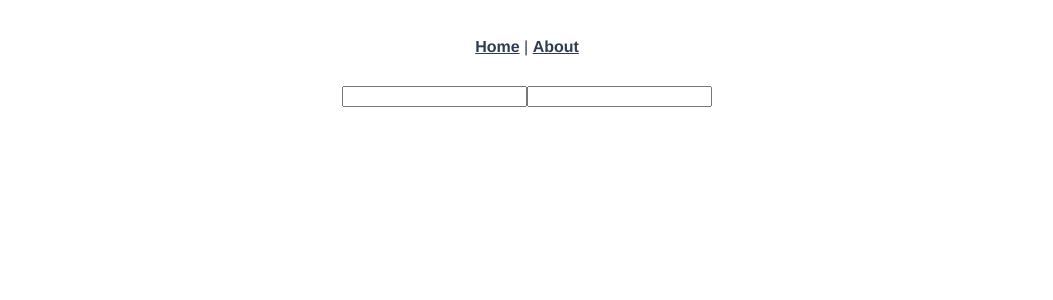
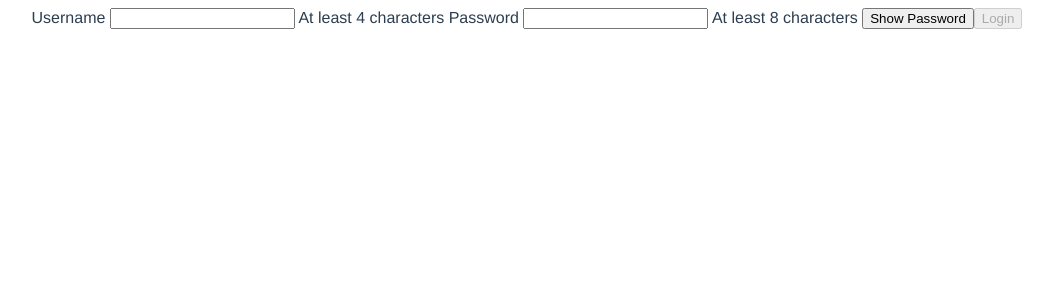
Before and after one commit to CWRU-KHAN/your-manager, a Vue app: page /login in a window 1280 px wide. Shown: the top 300 px of the page, without its empty margins (113-1166 px from the left). Built offline with nearby package versions, Linux system fonts and the light colour scheme.

Commit message:
login page skeleton

```diff
--- a/src/App.vue
+++ b/src/App.vue
@@ -1,9 +1,5 @@
 <template>
   <div id="app">
-    <div id="nav">
-      <router-link to="/">Home</router-link> |
-      <router-link to="/about">About</router-link>
-    </div>
     <router-view/>
   </div>
 </template>
--- a/src/views/Home.vue
+++ b/src/views/Home.vue
@@ -1,7 +1,7 @@
 <template>
   <div>
     <h1>Welcome to Your Manager</h1>
-    <router-link to='login'>Login</router-link>
+    <router-link to='login'>Login</router-link> |
     <router-link to='signup'>Register</router-link>
 
   </div>
--- a/src/views/Login.vue
+++ b/src/views/Login.vue
@@ -1,23 +1,34 @@
 <template>
   <div>
+    <form>
+      <label for="username"> Username
         <input
+          id='username'
           type="text"
           v-model="username"
-      label="Username"
-      counter
-      :rules="rules" />
+          autocomplete="username" /> {{ username.length > 3 ? '' : 'At least 4 characters' }}
+      </label>
+
+      <label for="password"> Password
         <input
+          id="password"
           name="password"
-      :append-icon="show1 ? 'visibility_off' : 'visibility'"
           v-model="password"
-      label="Password"
-      :rules="rules"
-      hint="Must Be At Least 8 Characters"
-      :type="show1 ? 'text' : 'password'"
-      counter
-      @click:append="show1 = !show1" />
-      <!-- <button @click='submit' :disabled="!valid" id="btn">Login</button>     -->
-      <p> {{ username }} </p>
+          autocomplete="current-password"
+          :type="show1 ? 'text' : 'password'" /> {{ password.length > 7 ? '' : 'At least 8 characters' }}
+      </label>
+      <button
+        @click="show1 = !show1"
+        type="button">
+          {{ !show1 ? "Show Password" : "Hide Password" }}
+        </button>
+      <button
+        @click='submit'
+        :disabled="!valid"
+        type="button">
+          Login
+      </button>
+    </form>
 
   </div>
 </template>
@@ -30,12 +41,29 @@ export default {
     return {
       username: '',
       password: '',
-      valid: true,
-      show1: false,
-      rules: [
-        data => !!data || 'Required.',
-        data => data.length < 8 ? 'Too few characters.' : true
-      ]
+      show1: false
+    }
+  },
+
+  computed: {
+    valid() {
+      return this.password.length > 7 && this.username.length > 3
+    }
+  },
+
+  methods: {
+    submit() {
+      if (this.valid) {
+        const credentials = {
+          userName: this.username,
+          password: this.password
+        }
+
+        this.$store.dispatch('authUser', credentials)
+          .then(() => {
+            this.$store.state.userToken ? this.$router.push({ name: 'dashboard' }) : this.password = ''
+          })
+      }
     }
   }
 }
```
Lines whose indentation alone changed are shown as unchanged.
